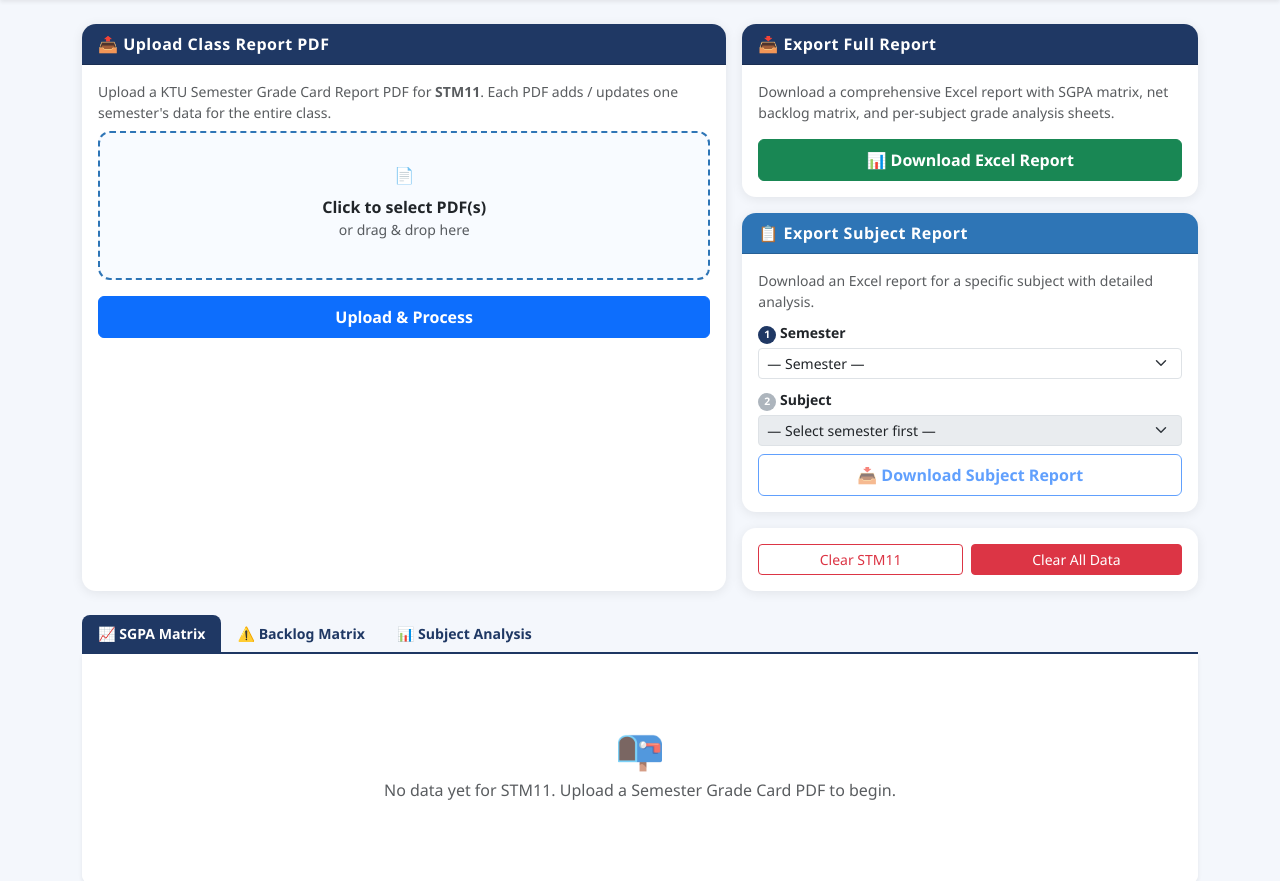
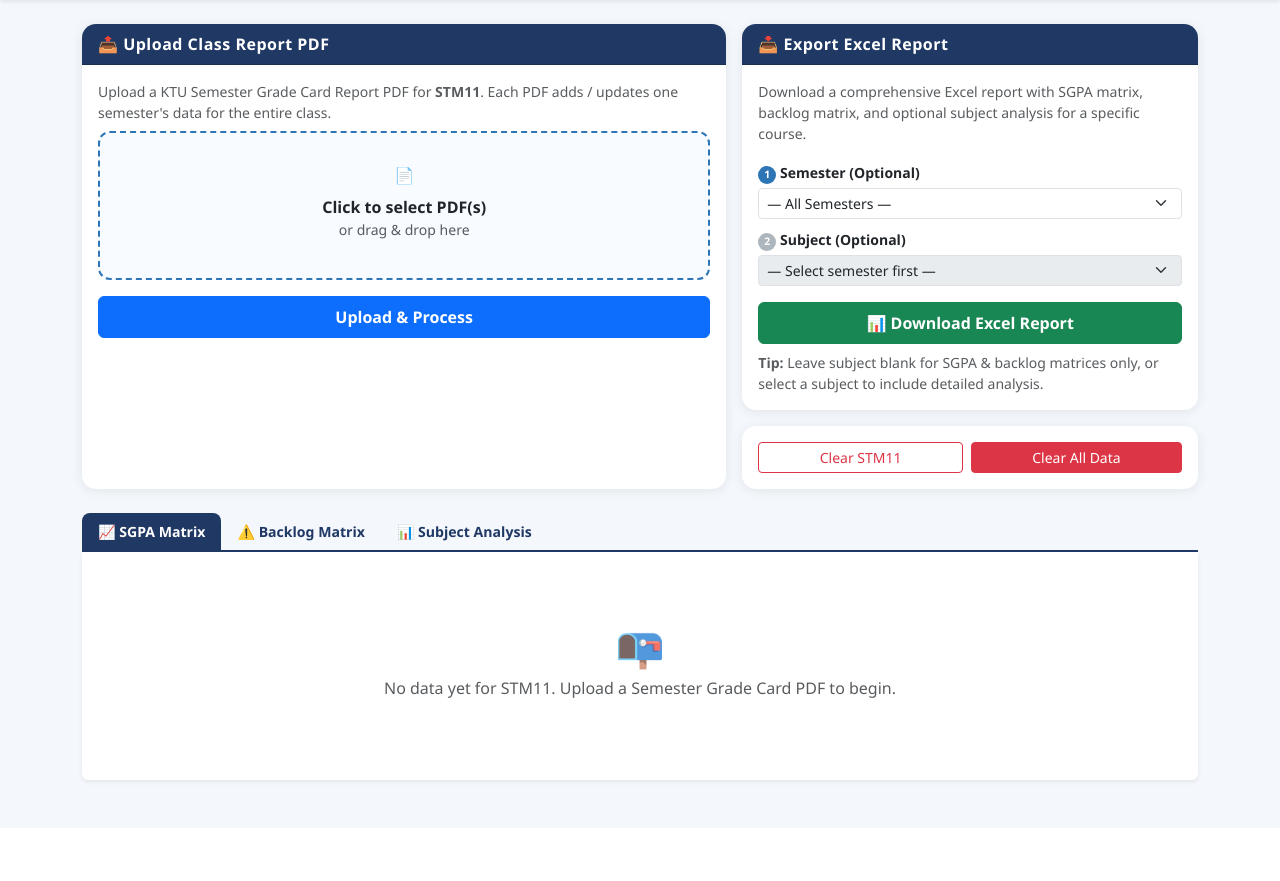
Before and after one commit to Agent-324/AURAS, a Flask app: page / in a window 1280 px wide. Shown: the part 58-939 px from the top of the page. After the commit the page ends 843 px from the top, so only its background shows below. Run offline with Flask 3, Linux system fonts and the light colour scheme; the visitor is signed in with stand-in values (Sample User, id 1); data that the repository does not hold is empty.

Commit message:
Refined excel report and download option.

```diff
--- a/app.py
+++ b/app.py
@@ -4,7 +4,7 @@ from flask import Flask, render_template, request, redirect, url_for, session, s
 from flask_sqlalchemy import SQLAlchemy
 from werkzeug.utils import secure_filename
 from extract_engine import parse_class_report, compute_net_backlogs
-from report_generator import generate_excel_report, generate_subject_excel_report
+from report_generator import generate_excel_report
 
 BASE_DIR = os.path.abspath(os.path.dirname(__file__))
 
@@ -355,6 +355,9 @@ def subject_analysis():
 @app.route('/download_report')
 @require_class
 def download_report():
+    sem  = request.args.get('sem', '')
+    code = request.args.get('code', '')
+
     results = (db.session.query(SemesterResult)
                .join(Student)
                .filter(Student.batch_year == current_year(),
@@ -382,45 +385,14 @@ def download_report():
     net_backlogs = compute_net_backlogs(grades_data)
 
     short_year = str(current_year())[-2:]
-    fname = f"AURAS_Report_{class_name()}.xlsx"
+    if code and sem:
+        fname = f"AURAS_Report_{class_name()}_{code}_{sem}.xlsx"
+    else:
+        fname = f"AURAS_Report_{class_name()}.xlsx"
     path  = os.path.join(app.config['DOWNLOAD_FOLDER'], fname)
 
     generate_excel_report(results_data, grades_data, students_data,
-                          net_backlogs, path)
-    return send_file(path, as_attachment=True)
-
-
-# ─── Download single-subject report ──────────────────────────────────────────
-
-@app.route('/download_subject_report')
-@require_class
-def download_subject_report():
-    sem  = request.args.get('sem', '')
-    code = request.args.get('code', '')
-
-    if not sem or not code:
-        return redirect(url_for('index'))
-
-    grades = (db.session.query(CourseGrade)
-              .join(Student)
-              .filter(Student.batch_year == current_year(),
-                      Student.department == current_dept())
-              .all())
-
-    students = (Student.query
-                .filter_by(batch_year=current_year(), department=current_dept())
-                .all())
-
-    grades_data  = [{'register_no': g.register_no, 'semester': g.semester,
-                     'course_code': g.course_code, 'course_name': g.course_name,
-                     'grade': g.grade} for g in grades]
-    students_data = [{'register_no': s.register_no, 'name': s.name}
-                     for s in students]
-
-    fname = f"AURAS_{class_name()}_{code}_{sem}.xlsx"
-    path  = os.path.join(app.config['DOWNLOAD_FOLDER'], fname)
-
-    generate_subject_excel_report(grades_data, students_data, path, code, sem)
+                          net_backlogs, path, selected_course_code=code if code else None)
     return send_file(path, as_attachment=True)
 
 
--- a/templates/index.html
+++ b/templates/index.html
@@ -419,34 +419,23 @@
             </div>
 
             <div class="col-12 col-lg-5">
-                <div class="card mb-3">
-                    <div class="card-header navy">📥 Export Full Report</div>
-                    <div class="card-body d-flex flex-column justify-content-between">
-                        <p class="text-muted small">
-                            Download a comprehensive Excel report with SGPA matrix,
-                            net backlog matrix, and per-subject grade analysis sheets.
+                <div class="card">
+                    <div class="card-header navy">📥 Export Excel Report</div>
+                    <div class="card-body">
+                        <p class="text-muted small mb-3">
+                            Download a comprehensive Excel report with SGPA matrix, backlog matrix,
+                            and optional subject analysis for a specific course.
                         </p>
-                        <a href="/download_report" class="btn btn-success fw-bold py-2 w-100">
-                            📊 Download Excel Report
-                        </a>
-                    </div>
-                </div>
-                <div class="card mb-3">
-                    <div class="card-header blue">📋 Export Subject Report</div>
-                    <div class="card-body">
-                        <p class="text-muted small mb-2">
-                            Download an Excel report for a specific subject with detailed analysis.
-                        </p>
-                        <div class="row g-2 mb-2">
+                        <div class="row g-2 mb-3">
                             <div class="col-12">
                                 <label class="form-label small fw-semibold mb-1">
                                     <span
-                                        style="background:var(--navy);color:#fff;border-radius:50%;width:18px;height:18px;display:inline-flex;align-items:center;justify-content:center;font-size:.65rem;font-weight:700;">1</span>
-                                    Semester
+                                        style="background:var(--blue);color:#fff;border-radius:50%;width:18px;height:18px;display:inline-flex;align-items:center;justify-content:center;font-size:.65rem;font-weight:700;">1</span>
+                                    Semester (Optional)
                                 </label>
                                 <select id="exportSemSelect" class="form-select form-select-sm"
                                     onchange="onExportSemChange()">
-                                    <option value="">— Semester —</option>
+                                    <option value="">— All Semesters —</option>
                                     {% for c in courses %}
                                     {% if c.semester not in [] %}
                                     {% endif %}
@@ -464,7 +453,7 @@
                                 <label class="form-label small fw-semibold mb-1">
                                     <span id="exportStep2Badge"
                                         style="background:#adb5bd;color:#fff;border-radius:50%;width:18px;height:18px;display:inline-flex;align-items:center;justify-content:center;font-size:.65rem;font-weight:700;transition:background .2s;">2</span>
-                                    Subject
+                                    Subject (Optional)
                                 </label>
                                 <select id="exportCourseSelect" class="form-select form-select-sm"
                                     onchange="onExportCourseChange()" disabled>
@@ -472,14 +461,17 @@
                                 </select>
                             </div>
                         </div>
-                        <a id="exportSubjectBtn" href="#" class="btn btn-outline-primary fw-bold py-2 w-100 disabled"
-                            onclick="return !!document.getElementById('exportCourseSelect').value;">
-                            📥 Download Subject Report
+                        <a id="exportReportBtn" href="/download_report" class="btn btn-success fw-bold py-2 w-100">
+                            📊 Download Excel Report
                         </a>
+                        <p class="text-muted small mt-2 mb-0">
+                            <strong>Tip:</strong> Leave subject blank for SGPA & backlog matrices only,
+                            or select a subject to include detailed analysis.
+                        </p>
                     </div>
                 </div>
                 {% if role == 'admin' %}
-                <div class="card">
+                <div class="card mt-3">
                     <div class="card-body">
                         <div class="d-flex gap-2">
                             <form action="/clear_database" method="POST"
@@ -977,18 +969,19 @@
 
         // Two-step selection: use onSemChange() + loadSubjectAnalysis() driven by user interaction.
 
-        // ── Export Subject Report: 2-step selection ──────────────────────────────────
+        // ── Export Report: 2-step selection ──────────────────────────────────────────
         function onExportSemChange() {
             const sem = document.getElementById('exportSemSelect').value;
             const courseSel = document.getElementById('exportCourseSelect');
             const badge = document.getElementById('exportStep2Badge');
-            const btn = document.getElementById('exportSubjectBtn');
+            const btn = document.getElementById('exportReportBtn');
 
-            courseSel.innerHTML = '<option value="">— Select Subject —</option>';
+            courseSel.innerHTML = '<option value="">— No Subject (SGPA & Backlogs only) —</option>';
             courseSel.disabled = !sem;
-            badge.style.background = sem ? 'var(--navy)' : '#adb5bd';
-            btn.classList.add('disabled');
-            btn.href = '#';
+            badge.style.background = sem ? 'var(--blue)' : '#adb5bd';
+
+            // Update button URL - can download without subject
+            updateExportUrl();
 
             if (!sem) return;
 
@@ -1006,17 +999,27 @@
         }
 
         function onExportCourseChange() {
+            updateExportUrl();
+        }
+
+        function updateExportUrl() {
             const sem = document.getElementById('exportSemSelect').value;
             const code = document.getElementById('exportCourseSelect').value;
-            const btn = document.getElementById('exportSubjectBtn');
+            const btn = document.getElementById('exportReportBtn');
+
+            let url = '/download_report';
+            const params = [];
 
             if (sem && code) {
-                btn.classList.remove('disabled');
-                btn.href = `/download_subject_report?sem=${encodeURIComponent(sem)}&code=${encodeURIComponent(code)}`;
-            } else {
-                btn.classList.add('disabled');
-                btn.href = '#';
+                params.push(`sem=${encodeURIComponent(sem)}`);
+                params.push(`code=${encodeURIComponent(code)}`);
             }
+
+            if (params.length > 0) {
+                url += '?' + params.join('&');
+            }
+
+            btn.href = url;
         }
     </script>
 </body>
```
Also changed, not shown: report_generator.py (+11 -20 lines).
